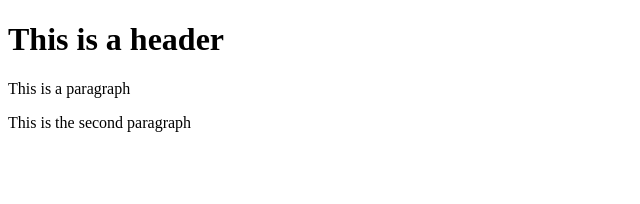
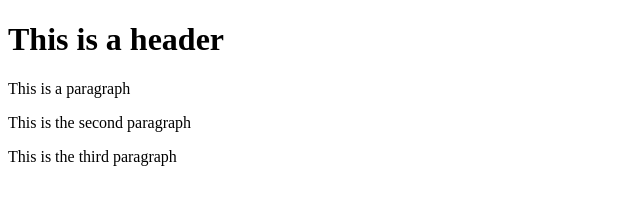
Before and after one commit to MaxSuslov/git-test, a website: page index.html in a window 1280 px wide. Shown: the whole page, without its empty margins (0-640 px from the left). Drawn offline with Linux system fonts and the light colour scheme.

Commit message:
the fourth commit after changing bitbucket to git and editing package.json

```diff
--- a/index.html
+++ b/index.html
@@ -11,5 +11,6 @@
     <h1>This is a header</h1>
     <p>This is a paragraph</p>
     <p>This is the second paragraph</p>
+    <p>This is the third paragraph</p>
 </body>
 </html>
```
Also changed, not shown: package.json (+11 -3 lines), 2 other files.
